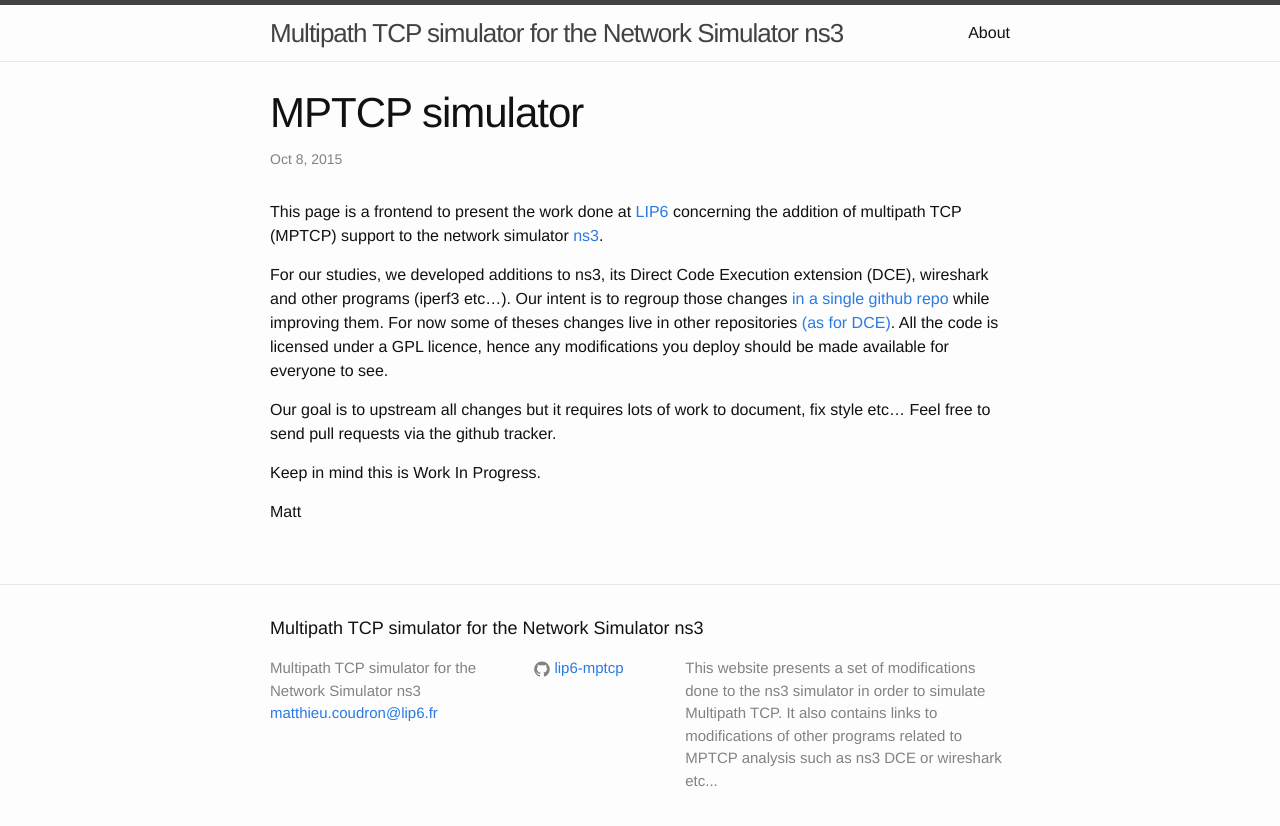
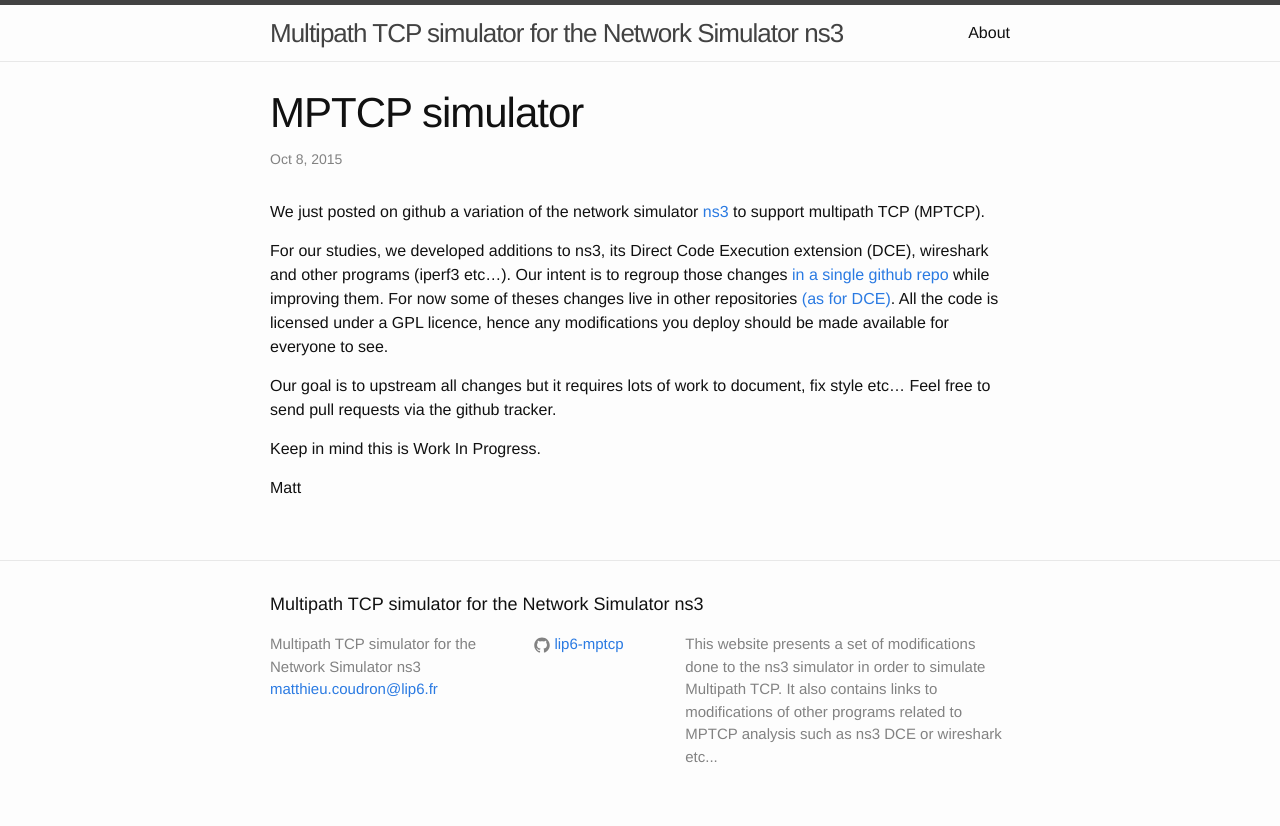
Before and after one commit to FREELANCER2017/lip6-mptcp.github.io, a Jekyll site: the page built from _posts/2015-10-08-welcome-to-jekyll.markdown, in a window 1280 px wide. Shown: the top 826 px of the page. Built offline with Jekyll 4.4.1, drawn with Linux system fonts in a browser that asks for light colours.

Commit message:
Update 2015-10-08-welcome-to-jekyll.markdown

```diff
--- a/_posts/2015-10-08-welcome-to-jekyll.markdown
+++ b/_posts/2015-10-08-welcome-to-jekyll.markdown
@@ -4,7 +4,7 @@ title:  "MPTCP simulator"
 date:   2015-10-08 14:00:27
 categories: mptcp ns3 dce
 ---
-This page is a frontend to present the work done at <a href="http://www.lip6.fr">LIP6</a> concerning the addition of multipath TCP (MPTCP) support to the network simulator [ns3][ns3].
+We just posted on github a variation of the network simulator [ns3][ns3] to support multipath TCP (MPTCP).
 
 For our studies, we developed additions to ns3, its Direct Code Execution extension (DCE), wireshark and other programs (iperf3 etc...).
 Our intent is to regroup those changes [in a single github repo][mptcp-ns3] while improving them. For now some of theses changes live in other repositories [(as for DCE)][mptcp-dce].
```
